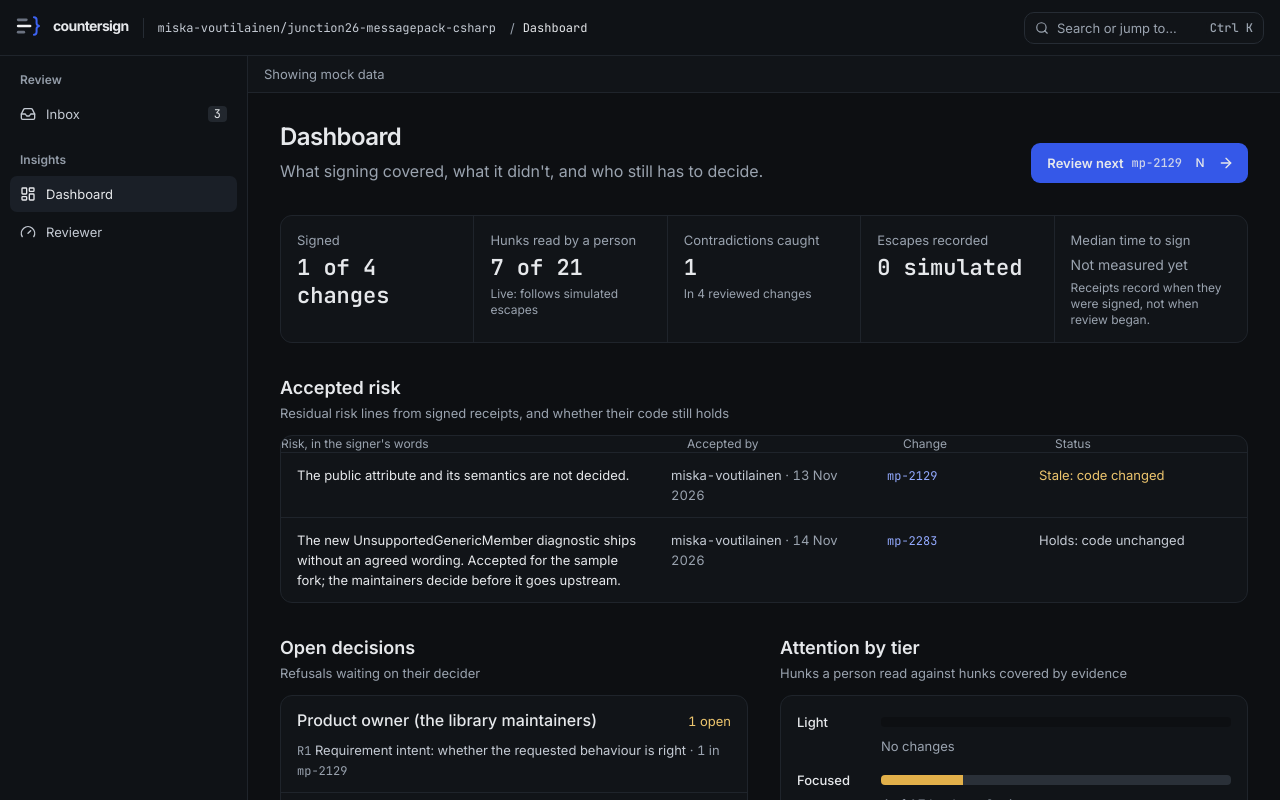
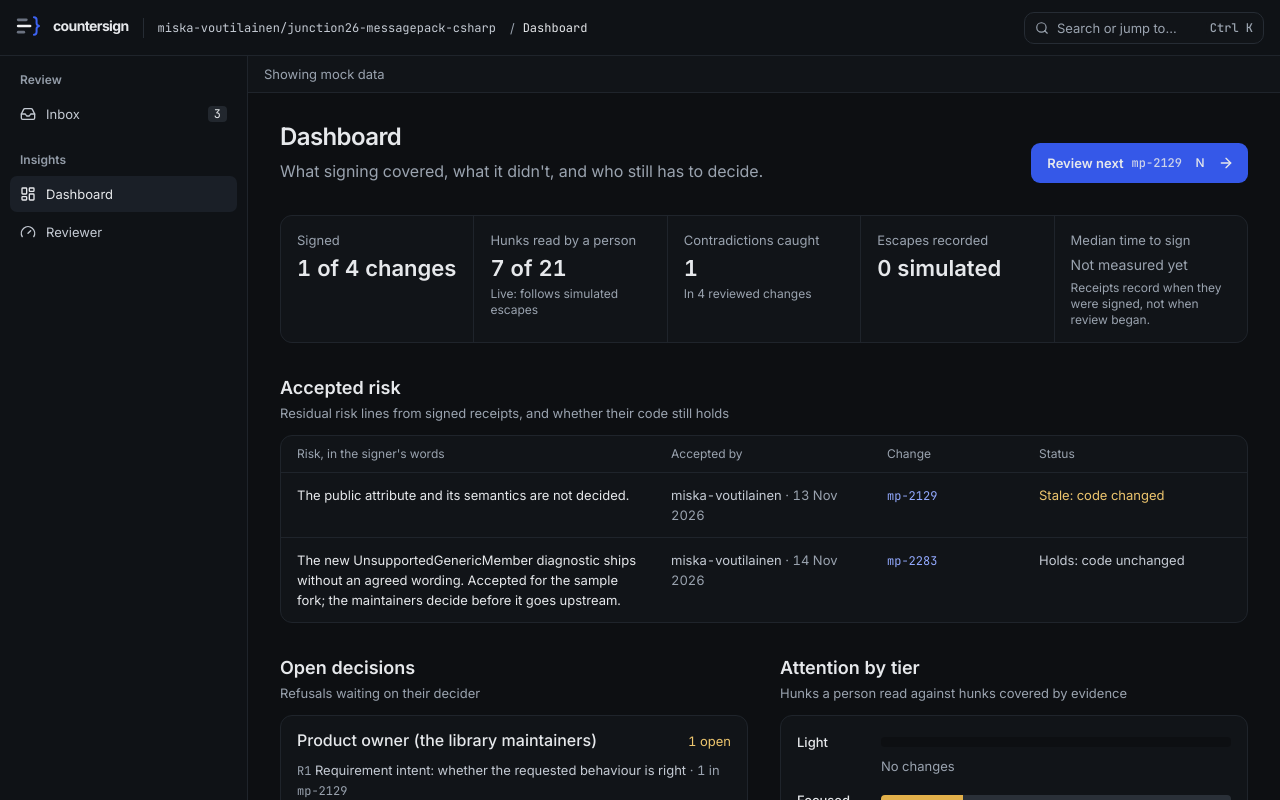
Before and after one commit to miska-voutilainen/junction-2026, a Next.js app: page /dashboard in a window 1280 px wide. Shown: the top 800 px of the page. Built offline with nearby package versions, Linux system fonts and the light colour scheme.

Commit message:
fix(dashboard): align the risk table header and set the facts in sans

```diff
--- a/src/features/dashboard/AcceptedRiskTable.tsx
+++ b/src/features/dashboard/AcceptedRiskTable.tsx
@@ -24,7 +24,7 @@ export function AcceptedRiskTable({ risks }: { risks: AcceptedRisk[] }) {
   return (
     <DashboardSection title="Accepted risk" subtitle="Residual risk lines from signed receipts, and whether their code still holds">
       <div role="table" aria-label="Accepted risk" className="overflow-hidden rounded-page border border-border-subtle bg-surface-panel">
-        <div role="row" className={`sr-only compact:not-sr-only border-b border-border-subtle px-4 py-2.5 text-xs text-text-muted ${ROW_COLUMNS}`}>
+        <div role="row" className={`max-compact:sr-only border-b border-border-subtle px-4 py-2.5 text-xs text-text-muted ${ROW_COLUMNS}`}>
           <span role="columnheader">Risk, in the signer&apos;s words</span>
           <span role="columnheader">Accepted by</span>
           <span role="columnheader">Change</span>
--- a/src/features/dashboard/FactsStrip.tsx
+++ b/src/features/dashboard/FactsStrip.tsx
@@ -32,7 +32,7 @@ function Fact({ term, value, note, isMuted = false }: { term: string; value: str
   return (
     <div className="flex min-w-0 flex-col gap-1 bg-surface-panel px-4 py-3.5">
       <dt className="text-sm text-text-muted">{term}</dt>
-      <dd className={isMuted ? "text-base text-text-muted" : "font-mono text-xl font-semibold tabular-nums"}>{value}</dd>
+      <dd className={isMuted ? "text-base text-text-muted" : "text-xl font-semibold tabular-nums"}>{value}</dd>
       {note && <dd className="text-xs text-text-muted">{note}</dd>}
     </div>
   );
```
